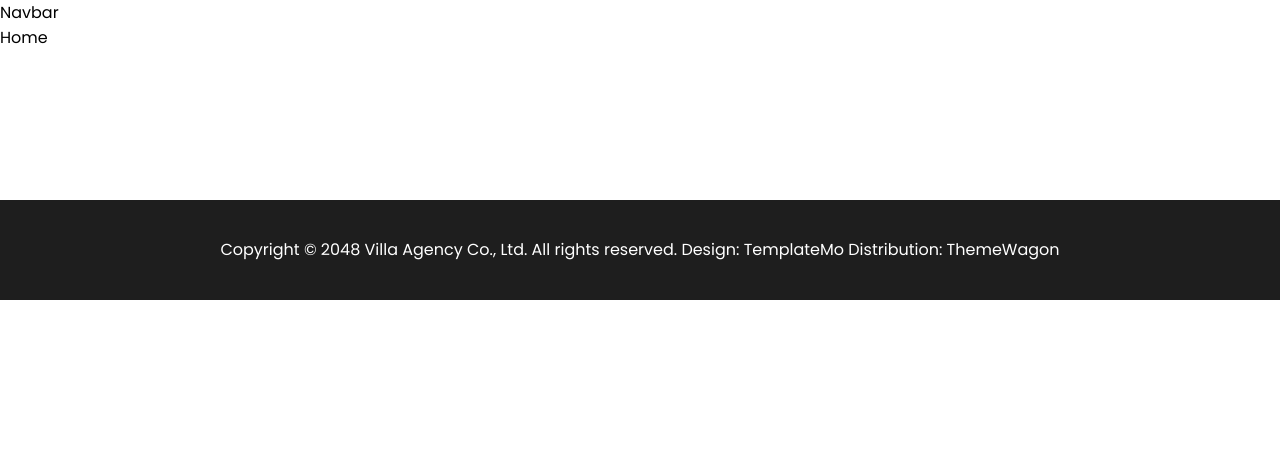
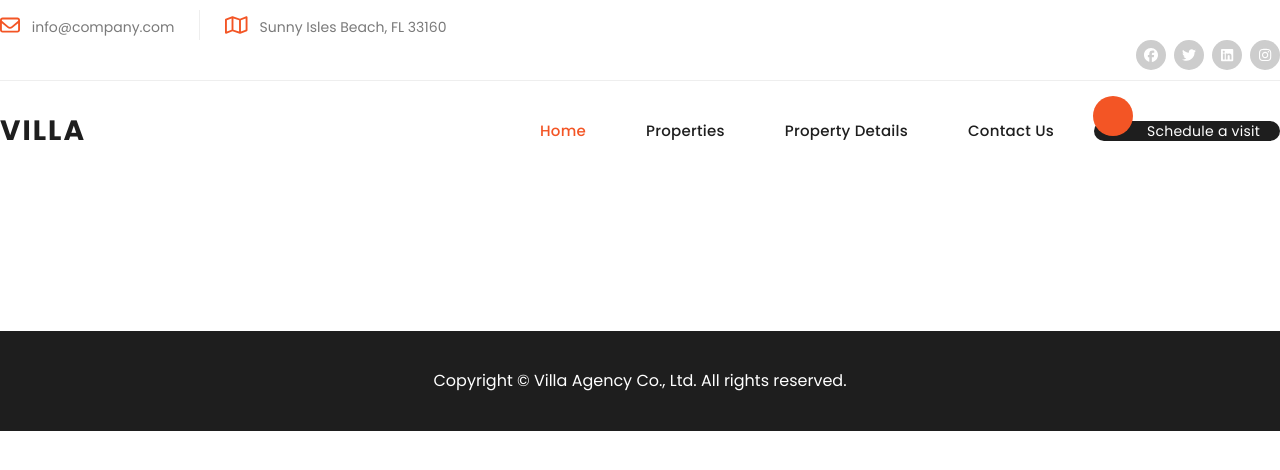
Before and after one commit to VatsalSutariyaDeveloper/Elysian, a React (Create React App) app: page / in a window 1280 px wide. Shown: the top 470 px of the page. Built offline with nearby package versions, Linux system fonts and the light colour scheme.

Commit message:
"Navbar component"

```diff
--- a/package.json
+++ b/package.json
@@ -3,6 +3,11 @@
   "version": "0.1.0",
   "private": true,
   "dependencies": {
+    "@fortawesome/fontawesome-svg-core": "^6.5.1",
+    "@fortawesome/free-brands-svg-icons": "^6.5.1",
+    "@fortawesome/free-regular-svg-icons": "^6.5.1",
+    "@fortawesome/free-solid-svg-icons": "^6.5.1",
+    "@fortawesome/react-fontawesome": "^0.2.0",
     "@testing-library/jest-dom": "^5.17.0",
     "@testing-library/react": "^13.4.0",
     "@testing-library/user-event": "^13.5.0",
--- a/public/index.html
+++ b/public/index.html
@@ -14,7 +14,6 @@
       manifest.json provides metadata used when your web app is installed on a
       user's mobile device or desktop. See https://developers.google.com/web/fundamentals/web-app-manifest/
     -->
-    <link rel="manifest" href="%PUBLIC_URL%/manifest.json" />
     <!--
       Notice the use of %PUBLIC_URL% in the tags above.
       It will be replaced with the URL of the `public` folder during the build.
--- a/src/components/global/Footer.jsx
+++ b/src/components/global/Footer.jsx
@@ -4,11 +4,10 @@ const Footer = () => {
     return (
         <div>
             <footer>
-                <div class="container">
-                    <div class="col-lg-8">
-                        <p>Copyright © 2048 Villa Agency Co., Ltd. All rights reserved.
-
-                            Design: <a rel="nofollow" href="https://templatemo.com" target="_blank">TemplateMo</a> Distribution: <a href="https://themewagon.com">ThemeWagon</a></p>
+                <div className="container">
+                    <div className="col-lg-8">
+                        <p>Copyright © Villa Agency Co., Ltd. All rights reserved.
+                        </p>
                     </div>
                 </div>
             </footer>
--- a/src/components/global/Navbar.jsx
+++ b/src/components/global/Navbar.jsx
@@ -1,10 +1,94 @@
-import React from 'react'
+import React, { useState } from 'react'
+import { Link } from 'react-router-dom'
+import { FontAwesomeIcon } from '@fortawesome/react-fontawesome'
+import { faTwitter, faFontAwesome, faFacebook, faLinkedin, faInstagram } from '@fortawesome/free-brands-svg-icons'
+import { faEnvelope, faMap } from '@fortawesome/free-regular-svg-icons'
 
 const Navbar = () => {
+    const [menuActive, setMenuActive] = useState(false);
+
+    const handleMenuToggle = () => {
+        setMenuActive(!menuActive);
+        const nav = document.querySelector('.header-area .nav');
+        if (nav) {
+            nav.style.display = menuActive ? 'none' : 'flex';
+        }
+    };
+
+    const handleMenuLinkClick = (target) => {
+        const width = window.innerWidth;
+        if (width < 991) {
+            setMenuActive(false);
+            const nav = document.querySelector('.header-area .nav');
+            if (nav) {
+                nav.style.display = 'none';
+            }
+        }
+
+        const targetElement = document.querySelector(target);
+        if (targetElement) {
+            window.scrollTo({
+                top: targetElement.offsetTop - 80,
+                behavior: 'smooth'
+            });
+        }
+    };
+
     return (
-        <div>
-            Navbar
-        </div>
+        <>
+            <div className="sub-header">
+                <div className="container">
+                    <div className="row">
+                        <div className="col-lg-8 col-md-8">
+                            <ul className="info">
+                                <li><i><FontAwesomeIcon icon={faEnvelope} /></i> info@company.com</li>
+                                <li><i><FontAwesomeIcon icon={faMap} /></i> Sunny Isles Beach, FL 33160</li>
+                            </ul>
+                        </div>
+                        <div className="col-lg-4 col-md-4">
+                            <ul className="social-links">
+                                <li><a href="#"><i><FontAwesomeIcon icon={faFacebook} /></i></a></li>
+                                <li><a href="https://x.com/minthu" target="_blank"><i><FontAwesomeIcon icon={faTwitter} /></i></a></li>
+                                <li><a href="#"><i><FontAwesomeIcon icon={faLinkedin} /></i></a></li>
+                                <li><a href="#"><i><FontAwesomeIcon icon={faInstagram} /></i></a></li>
+                            </ul>
+                        </div>
+                    </div>
+                </div>
+            </div>
+
+            <header className="header-area header-sticky">
+                <div style={{ margin: 'auto' }} className="container">
+                    <div className="row">
+                        <div className="col-12">
+                            <nav style={{ display: 'flex', alignItems: 'center' }} className="main-nav">
+                                <Link to="/" style={{ textDecoration: 'none', color: 'inherit' }} className="logo">
+                                    <h1>Villa</h1>
+                                </Link>
+
+                                <ul style={{
+                                    display: 'flex',
+                                    listStyle: 'none',
+                                    margin: 0,
+                                    padding: 0,
+                                    marginLeft: 'auto'
+                                }} className="nav">
+                                    <li><Link to="/" className="active">Home</Link></li>
+                                    <li><Link to="/">Properties</Link></li>
+                                    <li><Link to="/">Property Details</Link></li>
+                                    <li><Link to="/">Contact Us</Link></li>
+                                    <li><Link to="/"><i className="fa fa-calendar"></i> Schedule a visit</Link></li>
+                                </ul>
+
+                                <a className='menu-trigger' onClick={handleMenuToggle}>
+                                    <span>Menu</span>
+                                </a>
+                            </nav>
+                        </div>
+                    </div>
+                </div>
+            </header>
+        </>
     )
 }
 
--- a/src/components/home/index.jsx
+++ b/src/components/home/index.jsx
@@ -1,9 +1,10 @@
 import React from 'react'
+import { FontAwesomeIcon } from '@fortawesome/react-fontawesome'
 
 const Hero = () => {
   return (
     <div>
-      Home
+      <FontAwesomeIcon icon="fa-solid fa-bars" />
     </div>
   )
 }
```
Also changed, not shown: src/css/App.css (+132 -30 lines), public/manifest.json (deleted), 1 other file (tests, documents, lock files or other folders).
